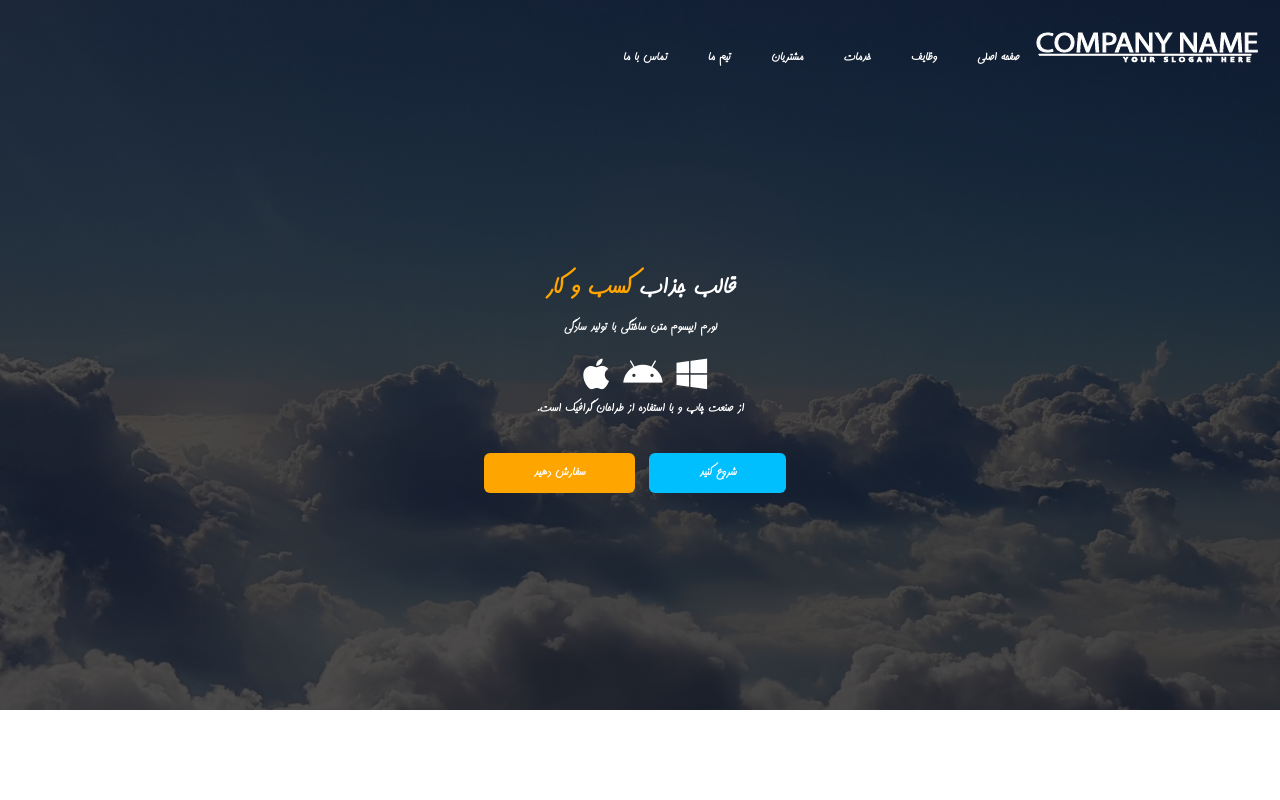
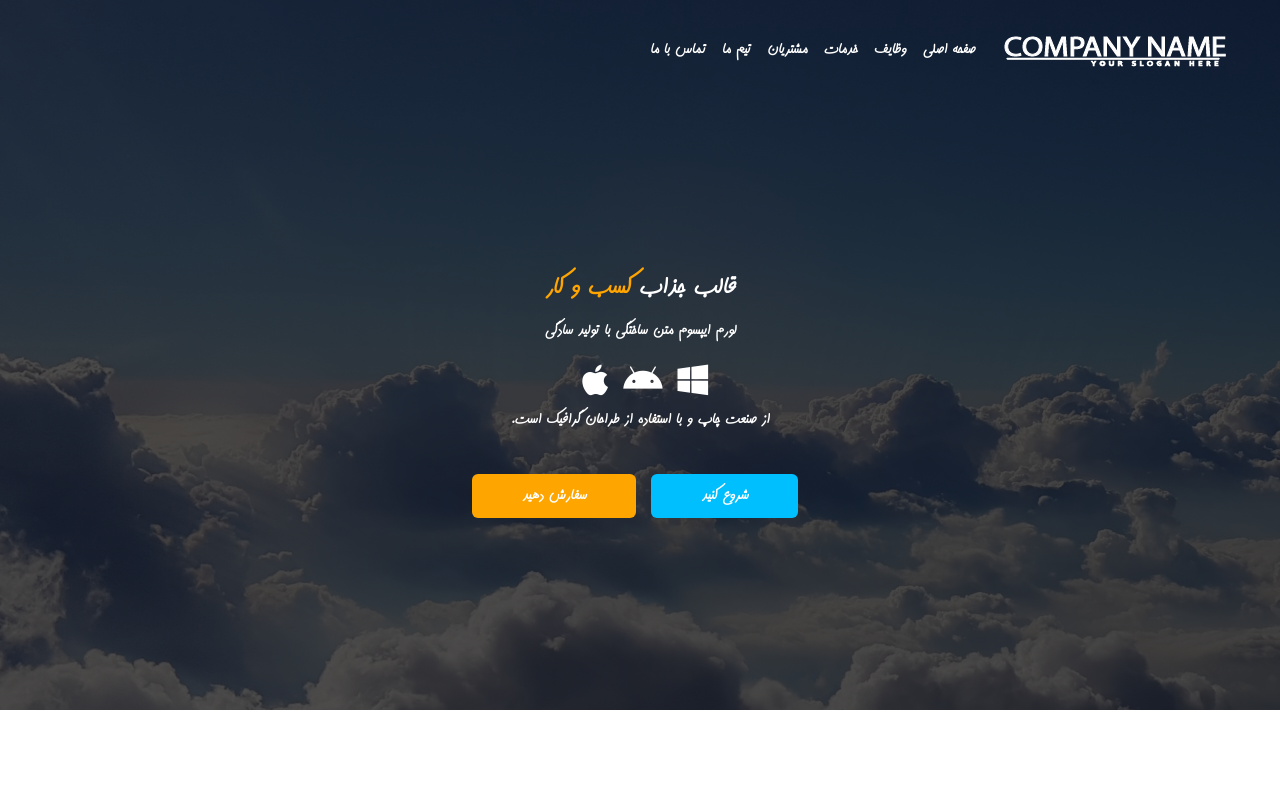
Before and after one commit to kouroshAf81/responsive-rtl-website-with-css-bootstrap-and-jquery, a plain HTML site: page index.html in a window 1280 px wide. Shown: the top 800 px of the page. Drawn offline with Linux system fonts and the light colour scheme.

Commit message:
improve responsiveness

```diff
--- a/css/style.css
+++ b/css/style.css
@@ -12,7 +12,9 @@
 
 body {
     overflow-x: hidden;
+    font-size: 20px;
 }
+
 .flex {
     display: flex;
 }
@@ -24,13 +26,17 @@ header {
     z-index: 1;
     width: 100%;
     height: 100px;
-    line-height: 100px;
+    display: flex;
+    align-items: center;
 }
 
 .logo {
-    padding-right: 20px;
+    padding: 0 20px;
 }
 
+nav {
+    width: 100%;
+}
 
 nav ul {
     list-style: none;
@@ -40,8 +46,8 @@ li {
     display: inline-block;
 }
 
-nav a {
-    color: #fff;
+nav .nav-link {
+    color: #fff !important;
     transition: all .5s ease-in;
     padding-left: 40px;
 }
@@ -80,7 +86,6 @@ nav a:hover {
 
 .slider a {
     padding: 12px 50px;
-
     border-radius: 6px;
     margin-right: 10px;
 }
@@ -566,25 +571,52 @@ nav a:hover {
 
 
 @media (max-width: 992px) {
+    body {
+        font-size: 17px;
+    }
+
     .flex {
         justify-content: center;
     }
-    nav {
-        margin-right: auto;
-        text-align: left;
-        background-color: #00bfff;
-    }
 
-    nav li {
-        margin: -10px;
-    }
     .feature-list li {
         position: relative;
         margin-bottom: 30px;
         padding-right: 0;
     }
+
     .feature-icon {
         position: static;
         margin-bottom: 10px;
     }
 }
+
+@media (max-width: 768px) {
+    header {
+        line-height: 1.5;
+        height: fit-content;
+        background-color: #00bfff;
+    }
+
+    nav li {
+        border-bottom: 1px solid #ccc;
+    }
+
+    nav li:last-child {
+        border: none;
+    }
+
+    .logo {
+        width: 170px;
+    }
+}
+
+@media (max-width: 480px) {
+    .slider a {
+        padding: 12px 30px;
+    }
+
+    .single-feature {
+        padding: 10px;
+    }
+}
--- a/index.html
+++ b/index.html
@@ -23,30 +23,30 @@
     <header>
         <div class="container-fluid">
             <div class="row">
-                <a href="#"><img src="images/logo.png" alt="" class="logo"></a>
-                <nav class="navbar navbar-expand-lg navbar-light">
+                <nav class="navbar navbar-expand-md  navbar-light">
+                <a href="#" class="navbar-brand"><img src="images/logo.png" alt="" class="logo"></a>
                     <button class="navbar-toggler" type="button" data-toggle="collapse" data-target="#navbarTogglerDemo01" aria-controls="navbarTogglerDemo01" aria-expanded="false" aria-label="Toggle navigation">
                         <span class="navbar-toggler-icon"></span>
                     </button>
                     <div class="collapse navbar-collapse" id="navbarTogglerDemo01">
                         <ul class="navbar-nav">
-                            <li>
-                                <a href="#">صفحه اصلی</a>
+                            <li class="nav-item">
+                                <a href="#" class="nav-link">صفحه اصلی</a>
                             </li>
-                            <li>
-                                <a href="#">وظایف</a>
+                            <li class="nav-item">
+                                <a href="#" class="nav-link">وظایف</a>
                             </li>
-                            <li>
-                                <a href="#">خدمات</a>
+                            <li class="nav-item">
+                                <a href="#" class="nav-link">خدمات</a>
                             </li>
-                            <li>
-                                <a href="#">مشتریان</a>
+                            <li class="nav-item">
+                                <a href="#" class="nav-link">مشتریان</a>
                             </li>
-                            <li>
-                                <a href="#">تیم ما</a>
+                            <li class="nav-item">
+                                <a href="#" class="nav-link">تیم ما</a>
                             </li>
-                            <li>
-                                <a href="#">تماس با ما</a>
+                            <li class="nav-item">
+                                <a href="#" class="nav-link">تماس با ما</a>
                             </li>
                         </ul>
                     </div>
--- a/js/script.js
+++ b/js/script.js
@@ -22,6 +22,7 @@ jQuery(document).ready(function(){
             pageAnchorBuilder:false
         }
     });
+
 });
 $(window).scroll(function(){
     var top = $(window).scrollTop();
```
